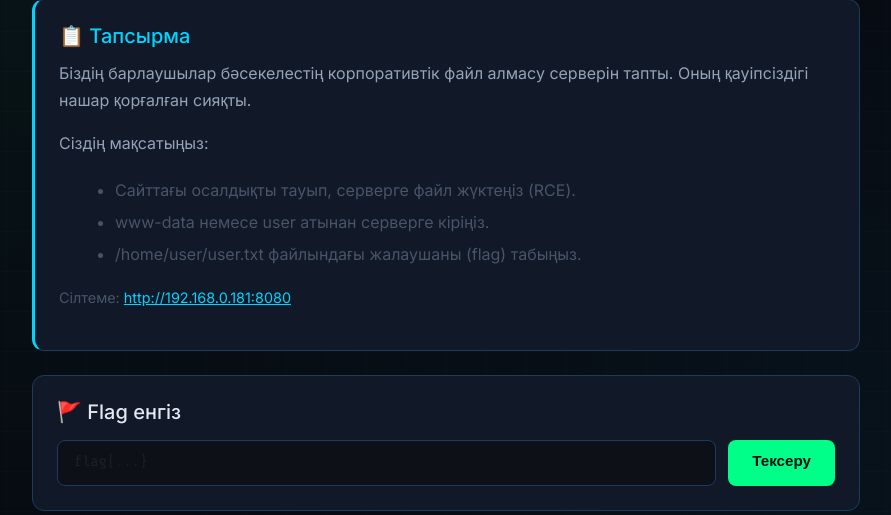
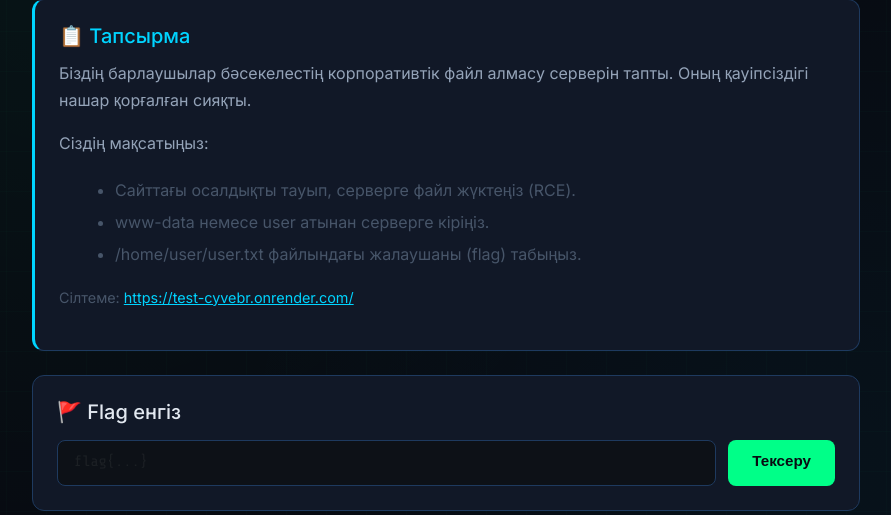
Before and after one commit to Bekmurat03/test_cyvebr, a Flask app: template ctf_platform/templates/challenge_b1.html in a window 1280 px wide. Shown: the part 169-684 px from the top of the page, without its empty margins (194-1085 px from the left). Run offline with Flask 3, Linux system fonts and the light colour scheme; the template is opened without the code that fills it, so the values that code supplies are empty.

Commit message:
Fix Player

```diff
--- a/ctf_platform/app.py
+++ b/ctf_platform/app.py
@@ -112,7 +112,8 @@ CHALLENGE_META_B = {
         'description': (
             'Барлаушылар бәсекелестің корпоративтік файл алмасу серверін тапты. '
             'Сайттағы осалдықты тауып, серверге файл жүктеңіз (RCE). '
-            'www-data немесе user атынан серверге кіріңіз және /home/user/user.txt файлындағы жалаушаны табыңыз.'
+            'www-data немесе user атынан серверге кіріңіз және /home/user/user.txt файлындағы жалаушаны табыңыз. '
+            'Сілтеме: https://test-cyvebr.onrender.com/'
         ),
         'hint': '',
     },
@@ -125,7 +126,8 @@ CHALLENGE_META_B = {
         'description': (
             'Сіз сервердің ішіндесіз, бірақ құқығыңыз шектеулі. '
             'Жүйе әкімшісі (root) кейбір бағдарламаларды дұрыс баптамаған сияқты. '
-            'SUID биттері бар файлдарды зерттеп, root құқығын иемденіп, /root/root.txt файлындағы жалаушаны табыңыз.'
+            'SUID биттері бар файлдарды зерттеп, root құқығын иемденіп, /root/root.txt файлындағы жалаушаны табыңыз. '
+            'Сілтеме: https://test-cyvebr.onrender.com/'
         ),
         'hint': '',
     },
--- a/ctf_platform/templates/challenge_b1.html
+++ b/ctf_platform/templates/challenge_b1.html
@@ -28,7 +28,7 @@
             <li>/home/user/user.txt файлындағы жалаушаны (flag) табыңыз.</li>
         </ul>
         <p class="mt-2" style="color:var(--text-muted); font-size:.9rem;">
-            Сілтеме: <a href="http://192.168.0.181:8080" target="_blank" style="color:var(--accent-cyan);">http://192.168.0.181:8080</a>
+            Сілтеме: <a href="https://test-cyvebr.onrender.com/" target="_blank" style="color:var(--accent-cyan);">https://test-cyvebr.onrender.com/</a>
         </p>
     </div>
 
--- a/ctf_platform/templates/challenge_b2.html
+++ b/ctf_platform/templates/challenge_b2.html
@@ -28,7 +28,7 @@
             <li>/root/root.txt файлындағы жалаушаны табыңыз.</li>
         </ul>
         <p class="mt-2" style="color:var(--text-muted); font-size:.9rem;">
-            Сілтеме: <a href="http://192.168.0.181:8080" target="_blank" style="color:var(--accent-cyan);">http://192.168.0.181:8080</a>
+            Сілтеме: <a href="https://test-cyvebr.onrender.com/" target="_blank" style="color:var(--accent-cyan);">https://test-cyvebr.onrender.com/</a>
         </p>
     </div>
 
```
